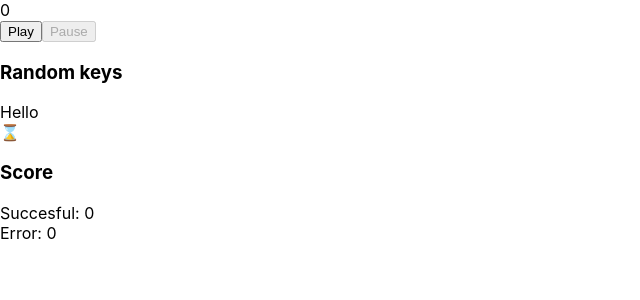
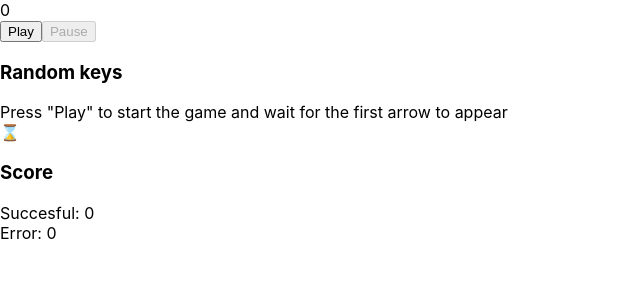
Before and after one commit to antonoptimus/react-arrow-game, a React (Vite) app: page / in a window 1280 px wide. Shown: the top 300 px of the page, without its empty margins (0-640 px from the left). Built offline with nearby package versions, Linux system fonts and the light colour scheme.

Commit message:
randomarrows and welcometext components

```diff
--- a/src/components/Playground/components/RandomKeys/RandomKeys.module.css
+++ /dev/null
@@ -1,11 +0,0 @@
-.icon {
-  background: #e4e4e4;
-}
-
-.iconSuccess {
-  background-color: #4fd79a;
-}
-
-.iconUnsuccess {
-  background-color: #d58b8b;
-}
--- a/src/components/Playground/components/RandomKeys/RandomKeys.tsx
+++ b/src/components/Playground/components/RandomKeys/RandomKeys.tsx
@@ -1,9 +1,6 @@
-import styles from "./RandomKeys.module.css"
-
 import { useAppSelector } from "../../../../app/hooks"
-import { MAP_ARROW_CODES } from "../../constants"
-import type { IMapArrowCodes } from "../../types"
-import { PlaygroundStepsState } from "../../store/types"
+import RandomArrows from "./components/RandomArrows"
+import WelcomeText from "./components/WelcomeText"
 
 export interface IRandomKeysProps {
   isTimerActive: boolean
@@ -13,33 +10,11 @@
   const { isTimerActive } = props
   const state = useAppSelector((state) => state.playground)
 
-  const getStylesRandomKeys = (element: PlaygroundStepsState): string => {
-    if (element.success && element.success !== null) {
-      return styles.iconSuccess
-    }
-
-    if (!element.success && element.success !== null) {
-      return styles.iconUnsuccess
-    }
-
-    return styles.icon
-  }
-
   return (
-    <div>
+    <>
       <h3>Random keys</h3>
-      {state.steps.length === 0 ? (
-        <span>Hello</span>
-      ) : (
-        <>
-          {state.steps.map((item) => (
-            <span key={item.step} className={getStylesRandomKeys(item)}>
-              {MAP_ARROW_CODES[item.currentValue as keyof IMapArrowCodes]}
-            </span>
-          ))}
-        </>
-      )}
-    </div>
+      {state.steps.length === 0 ? <WelcomeText isTimerActive={isTimerActive}/> : <RandomArrows />}
+    </>
   )
 }
 
--- /dev/null
+++ b/src/components/Playground/components/RandomKeys/components/RandomArrows/RandomArrows.module.css
@@ -0,0 +1,11 @@
+.icon {
+   background: #e4e4e4;
+ }
+
+ .iconSuccess {
+   background-color: #4fd79a;
+ }
+
+ .iconUnsuccess {
+   background-color: #d58b8b;
+ }
--- /dev/null
+++ b/src/components/Playground/components/RandomKeys/components/RandomArrows/RandomArrows.tsx
@@ -0,0 +1,34 @@
+import styles from "./RandomArrows.module.css"
+
+import { useAppSelector } from "../../../../../../app/hooks"
+import { MAP_ARROW_CODES } from "../../../../constants"
+import { PlaygroundStepsState } from "../../../../store/types"
+import { IMapArrowCodes } from "../../../../types"
+
+const RandomArrows: React.FC = () => {
+  const state = useAppSelector((state) => state.playground)
+
+  const getStylesRandomKeys = (element: PlaygroundStepsState): string => {
+    if (element.success && element.success !== null) {
+      return styles.iconSuccess
+    }
+
+    if (!element.success && element.success !== null) {
+      return styles.iconUnsuccess
+    }
+
+    return styles.icon
+  }
+
+  return (
+    <>
+      {state.steps.map((item) => (
+        <span key={item.step} className={getStylesRandomKeys(item)}>
+          {MAP_ARROW_CODES[item.currentValue as keyof IMapArrowCodes]}
+        </span>
+      ))}
+    </>
+  )
+}
+
+export default RandomArrows
--- /dev/null
+++ b/src/components/Playground/components/RandomKeys/components/RandomArrows/index.ts
@@ -0,0 +1 @@
+export { default } from "./RandomArrows"
--- /dev/null
+++ b/src/components/Playground/components/RandomKeys/components/WelcomeText/WelcomeText.tsx
@@ -0,0 +1,19 @@
+// import styles from "./WelcomeText.module.css"
+
+export interface IWelcomeTextProps {
+  isTimerActive: boolean
+}
+
+const WelcomeText: React.FC<IWelcomeTextProps> = (props) => {
+  const { isTimerActive } = props
+  if (isTimerActive) {
+    return <span>Loading...</span>
+  }
+  return (
+    <span>
+      Press "Play" to start the game and wait for the first arrow to appear
+    </span>
+  )
+}
+
+export default WelcomeText
--- /dev/null
+++ b/src/components/Playground/components/RandomKeys/components/WelcomeText/index.ts
@@ -0,0 +1 @@
+export { default } from "./WelcomeText"
```
